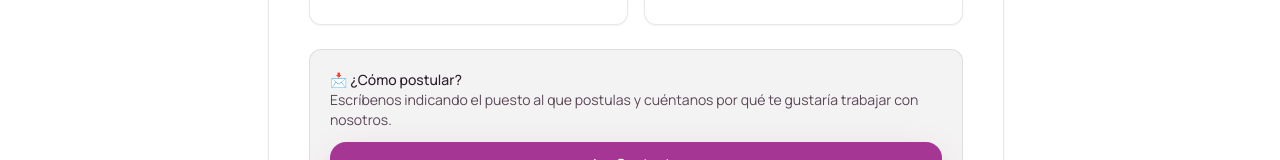
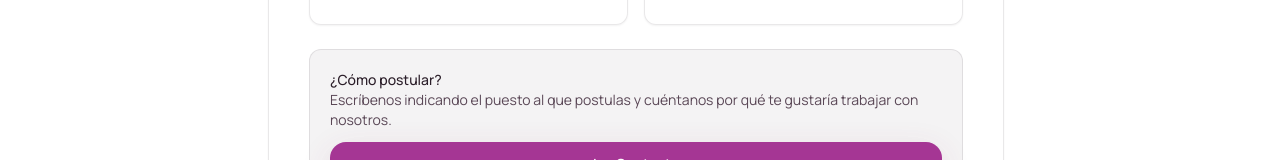
Before and after one commit to Luc7o/anita-new-2026, a React (Vite) app in the folder frontend/: page /trabaja-con-nosotros in a window 1280 px wide. Shown: the part 592-752 px from the top of the page. Built offline with nearby package versions, Linux system fonts and the light colour scheme; no server answers.

Commit message:
Quitar emojis

```diff
--- a/frontend/src/pages/Mayoristas.jsx
+++ b/frontend/src/pages/Mayoristas.jsx
@@ -33,7 +33,7 @@ export default function Mayoristas() {
           </div>
 
           <div className="mt-4 rounded-xl bg-plum/5 p-5 border border-plum/10">
-            <p className="text-sm font-medium text-plum">📩 ¿Cómo empezar?</p>
+            <p className="text-sm font-medium text-plum">¿Cómo empezar?</p>
             <p className="mb-3 text-sm text-plum-soft">Escríbenos contándonos qué productos te interesan y coordinamos contigo.</p>
             <BotonesContacto
               mensaje="Hola, quiero información sobre ventas mayoristas."
--- a/frontend/src/pages/TrabajaConNosotros.jsx
+++ b/frontend/src/pages/TrabajaConNosotros.jsx
@@ -37,7 +37,7 @@ export default function TrabajaConNosotros() {
           </div>
 
           <div className="mt-4 rounded-xl bg-plum/5 p-5 border border-plum/10">
-            <p className="text-sm font-medium text-plum">📩 ¿Cómo postular?</p>
+            <p className="text-sm font-medium text-plum">¿Cómo postular?</p>
             <p className="mb-3 text-sm text-plum-soft">Escríbenos indicando el puesto al que postulas y cuéntanos por qué te gustaría trabajar con nosotros.</p>
             <BotonesContacto
               mensaje="Hola, quiero postular a un puesto. Puesto: "
```
